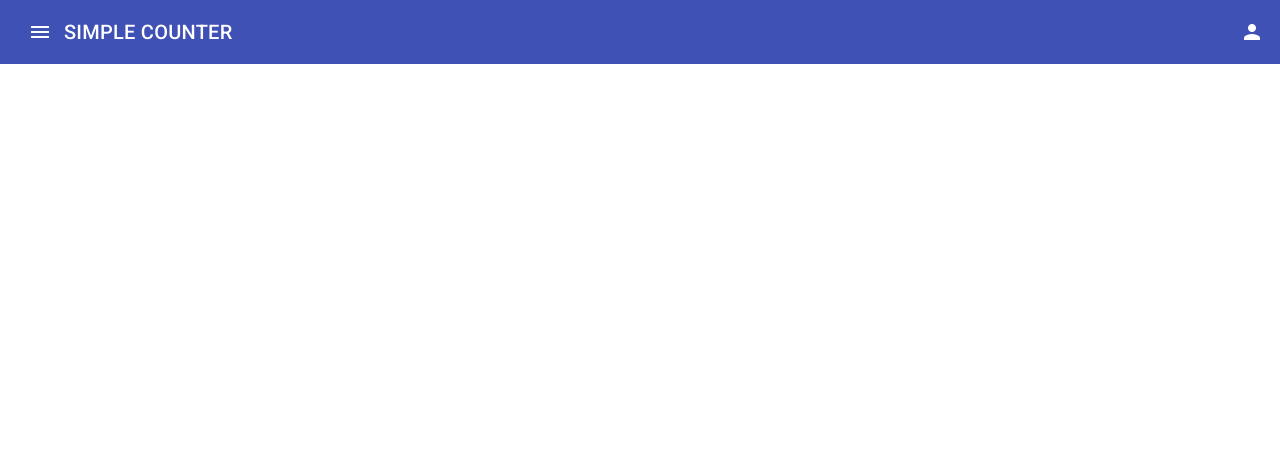
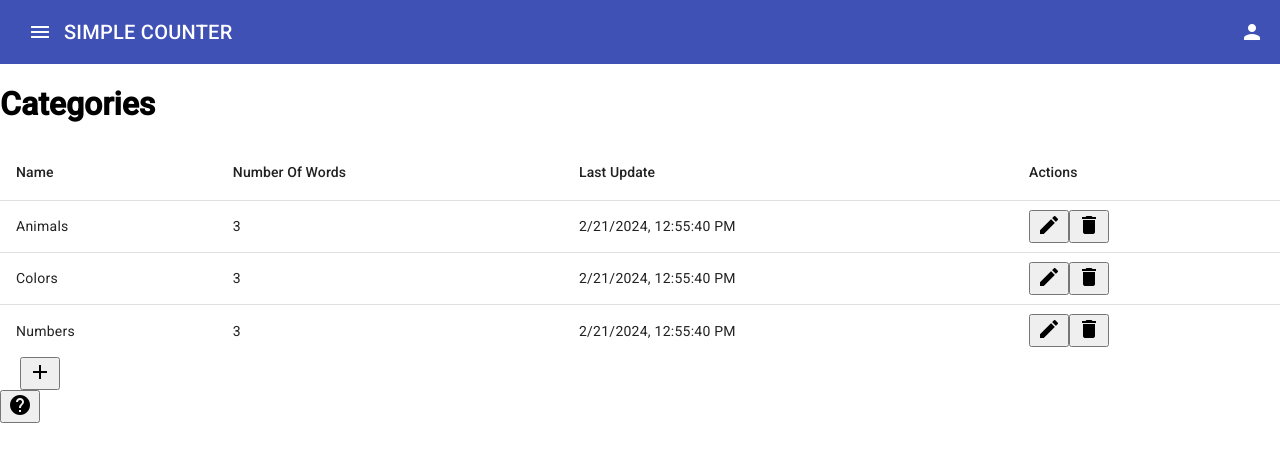
Before and after one commit to shaykadosh10/little-linguist, an Angular app: page / in a window 1280 px wide. Shown: the top 462 px of the page. Built offline with nearby package versions, Linux system fonts and the light colour scheme.

Commit message:
adding table - categories

```diff
--- a/src/app/app.component.html
+++ b/src/app/app.component.html
@@ -1 +1,3 @@
 <app-header></app-header>
+<app-categories-table></app-categories-table>
+<app-footer></app-footer>
--- a/src/app/app.component.ts
+++ b/src/app/app.component.ts
@@ -2,13 +2,15 @@ import { CommonModule } from '@angular/common';
 import { Component } from '@angular/core';
 import { RouterOutlet } from '@angular/router';
 import { HeaderComponent } from "./components/header/header.component";
+import { CategoriesTableComponent } from "./components/header/categories-table/categories-table.component";
+import { FooterComponent } from "./components/header/footer/footer.component";
 
 @Component({
     selector: 'app-root',
     standalone: true,
     templateUrl: './app.component.html',
     styleUrls: ['./app.component.css'],
-    imports: [CommonModule, RouterOutlet, HeaderComponent]
+    imports: [CommonModule, RouterOutlet, HeaderComponent, CategoriesTableComponent, FooterComponent]
 })
 export class AppComponent {
   title = 'hello-world';
--- a/src/app/components/header/categories-table/categories-table.component.css
+++ b/src/app/components/header/categories-table/categories-table.component.css
@@ -0,0 +1,5 @@
+.AddingCategory{
+  display: flex;
+  justify-content: center;
+  width: 80px;
+}
--- a/src/app/components/header/categories-table/categories-table.component.html
+++ b/src/app/components/header/categories-table/categories-table.component.html
@@ -1 +1,34 @@
-<p>categories-table works!</p>
+<h1>Categories</h1>
+<table mat-table [dataSource]="categories">
+    <ng-container matColumnDef="categoryName">
+        <th mat-header-cell *matHeaderCellDef>Name</th>
+        <td mat-cell *matCellDef="let element">{{element.categoryName}}</td>
+    </ng-container>
+    <ng-container  matColumnDef="words">
+        <th mat-header-cell *matHeaderCellDef>Number Of Words</th>
+        <td mat-cell *matCellDef="let element">{{element.words.length}}</td>
+    </ng-container>
+    <ng-container  matColumnDef= "lastEditDate">
+        <th mat-header-cell *matHeaderCellDef>Last Update</th>
+        <td mat-cell *matCellDef="let element">{{element.lastEditDate.toLocaleString()}}</td>
+    </ng-container>
+    <ng-container matColumnDef="actions">
+        <th mat-header-cell *matHeaderCellDef> Actions </th>
+        <td mat-cell *matCellDef="let element">
+           <button mat-icon-button>
+              <mat-icon>edit</mat-icon>
+           </button>
+           <button mat-icon-button>
+              <mat-icon>delete</mat-icon>
+           </button>
+        </td>
+    </ng-container>
+    <tr mat-header-row *matHeaderRowDef="displayedColumns"></tr>
+    <tr mat-row *matRowDef="let row; columns: displayedColumns"></tr>
+</table>
+
+<div class="AddingCategory">
+    <button mat-mini-fab color="accent" aria-label="AddingCategoryIcon">
+      <mat-icon> add </mat-icon>
+    </button>
+  </div>
--- a/src/app/components/header/categories-table/categories-table.component.ts
+++ b/src/app/components/header/categories-table/categories-table.component.ts
@@ -1,25 +1,61 @@
 import { Component } from '@angular/core';
+import { MatTableModule } from '@angular/material/table';
+import { MatIconModule } from '@angular/material/icon';
+import { WordCategory } from '../../../shared/model/Word-category';
+import { Language } from '../../../shared/model/Language';
+import { TranslatedWord } from '../../../shared/model/Translated-word ';
 
 @Component({
   selector: 'app-categories-table',
   standalone: true,
-  imports: [],
+  imports: [MatTableModule, MatIconModule],
   templateUrl: './categories-table.component.html',
-  styleUrl: './categories-table.component.css'
+  styleUrl: './categories-table.component.css',
 })
 export class CategoriesTableComponent {
- categories = [
-  {
-   name: 'color',
-   words:'green, red, blue'
-  },
-  {
-   name: 'animals',
-   words:'dog, cat, dolphin'
-  },
-  {
-   name: 'numbers',
-   words:'one, two, three'
-  }
- ];
+  displayedColumns: string[] = [
+    'categoryName',
+    'words',
+    'lastEditDate',
+    'actions',
+  ];
+  categories = [
+    new WordCategory(
+      'Animals',
+      1,
+      new Date(),
+      Language.Hebrew,
+      Language.English,
+      [
+        new TranslatedWord('כלב', 'Dog'),
+        new TranslatedWord('חתול', 'Cat'),
+        new TranslatedWord('ציפור', 'Bird'),
+      ]
+    ),
+    new WordCategory(
+      'Colors',
+      2,
+      new Date (),
+      Language.Hebrew,
+      Language.English,
+      [
+        new TranslatedWord ('אדום','Red'),
+        new TranslatedWord ('כחול','Blue'),
+        new TranslatedWord ('ירוק','Green')
+      ]
+    ),
+    new WordCategory(
+      'Numbers',
+      3,
+      new Date(),
+      Language.Hebrew,
+      Language.English,
+      [
+        new TranslatedWord('אחד', 'One'),
+        new TranslatedWord('שתיים', 'Two'),
+        new TranslatedWord('שלוש', 'Three'),
+      ]
+    ),
+  ];
+
 }
--- /dev/null
+++ b/src/app/components/header/footer/footer.component.html
@@ -0,0 +1,5 @@
+<div class="Help">
+    <button mat-mini-fab color="accent" aria-label="HelpIcon">
+      <mat-icon> helpbutton </mat-icon>
+    </button>
+  </div>
```
Also changed, not shown: src/app/components/header/footer/footer.component.ts (added, +13 -0 lines), src/app/shared/model/Word-category.ts (+10 -4 lines), src/app/components/header/footer/footer.component.css (added), 1 other file (tests, documents, lock files or other folders).
